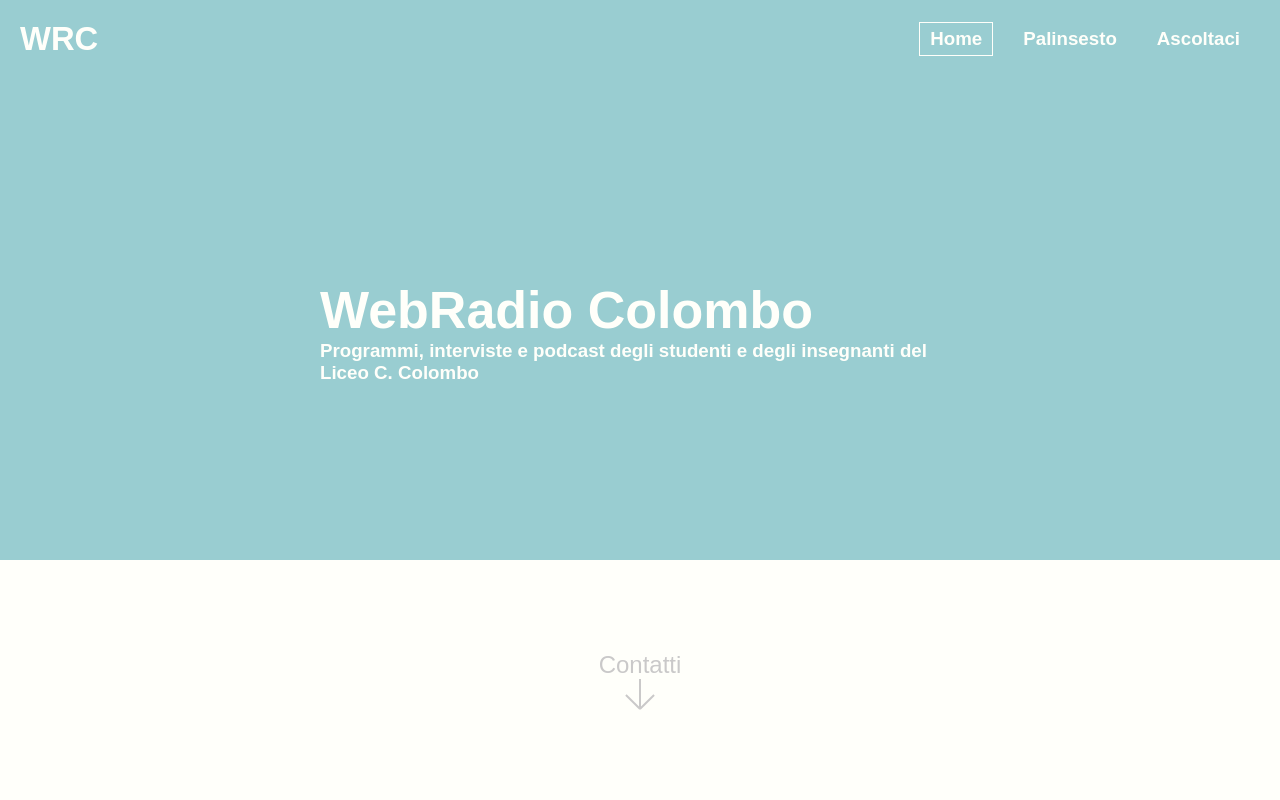
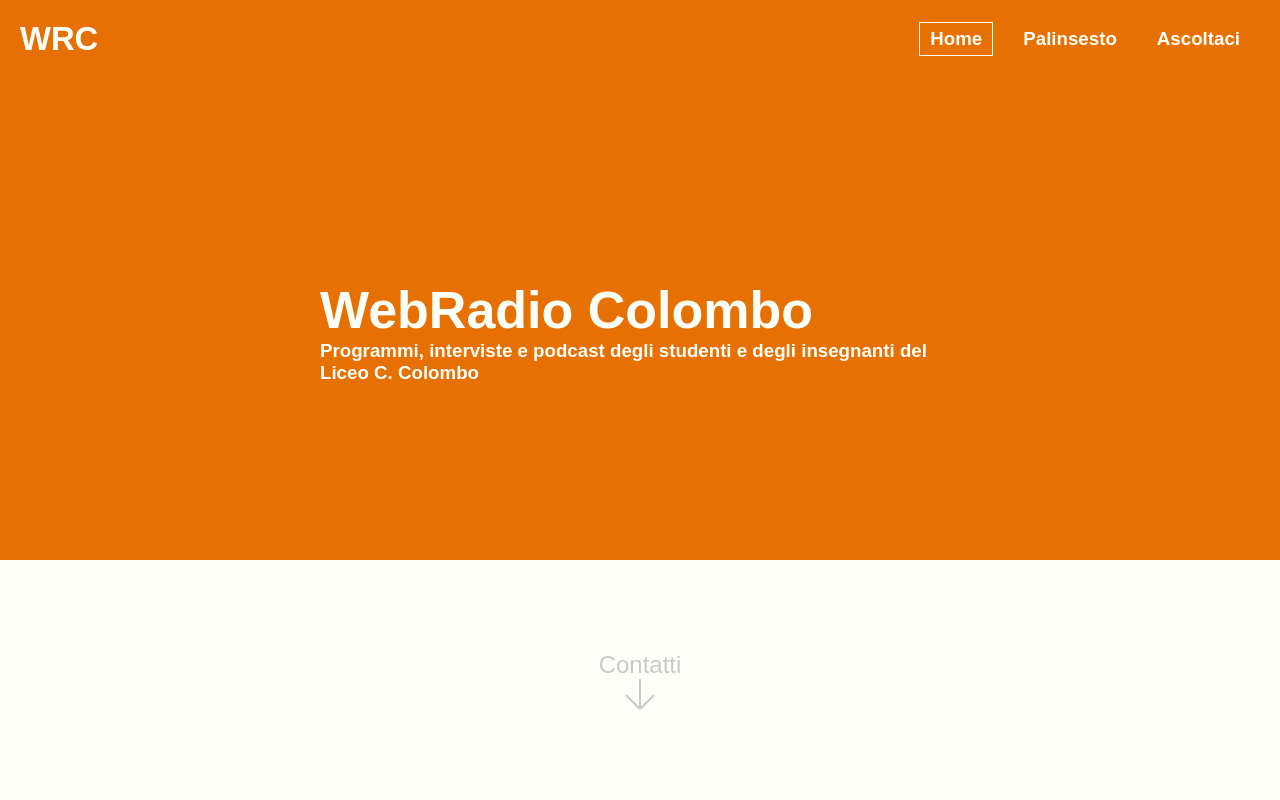
Before and after one commit to WebRadioColombo/webradiocolombo.github.io, a plain HTML site: page index.html in a window 1280 px wide. Shown: the top 800 px of the page. Drawn offline with Linux system fonts and the light colour scheme; a web font is replaced by a local one.

Commit message:
Update style.css

```diff
--- a/style/style.css
+++ b/style/style.css
@@ -15,7 +15,9 @@
 .frame:nth-child(1) {
     width:100vw;
     height:70vh;
-    background-color:#99CDD1;
+    background-color:#e67002;
+    /*#09db3d*/
+    /*#002FA7*/
     color:#fffffa;
 }
 
```
